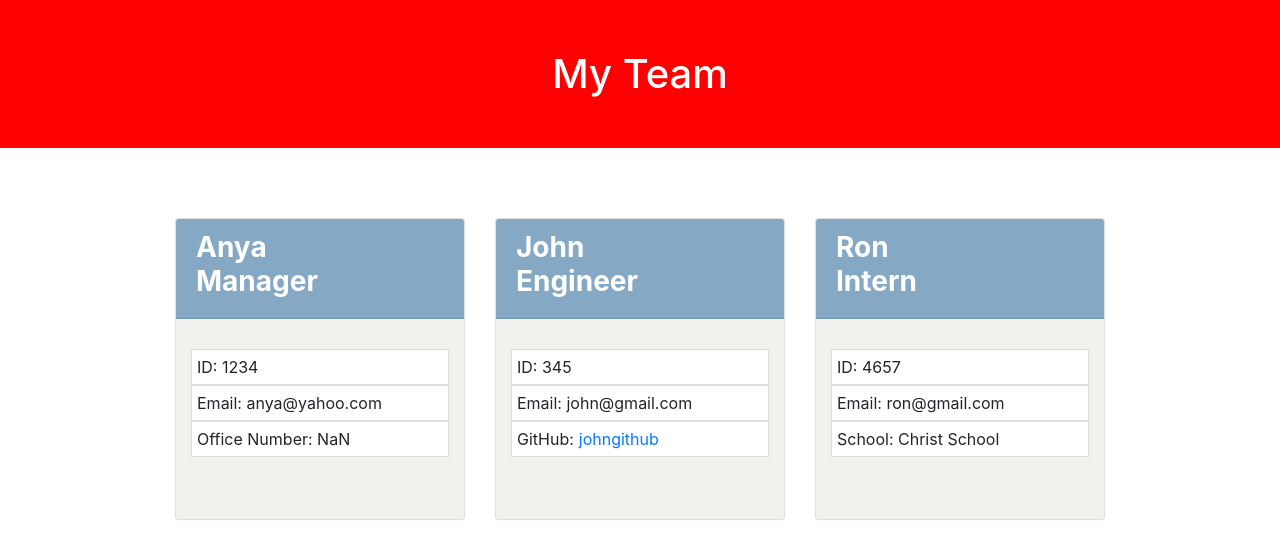
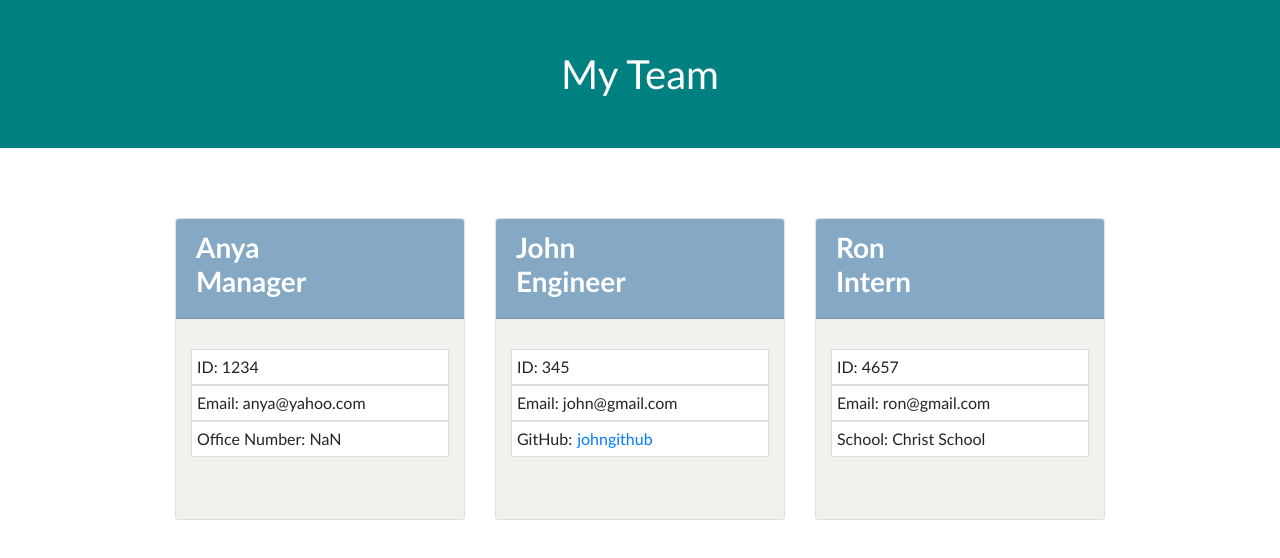
Before and after one commit to AnyaFareena/Team-Profile-Generator, a website: page output/index.html in a window 1280 px wide. Drawn offline with nearby package versions, Linux system fonts and the light colour scheme.

Commit message:
updated index

```diff
--- a/output/index.html
+++ b/output/index.html
@@ -7,8 +7,8 @@
         <link rel="stylesheet" href="style.css">
         <title>Team Profile</title>
       </head>
-      <body style="background-color: white">
-        <h1 style="background-color: red">
+      <body style="background-color: white;font-family: 'Trebuchet MS', 'Lucida Sans Unicode', 'Lucida Grande', 'Lucida Sans', Arial, sans-serif;">
+        <h1 style="background-color:teal">
             My Team
         </h1>
         <div class="wrapper" style="max-width: 960px; margin: 50px auto">
```
